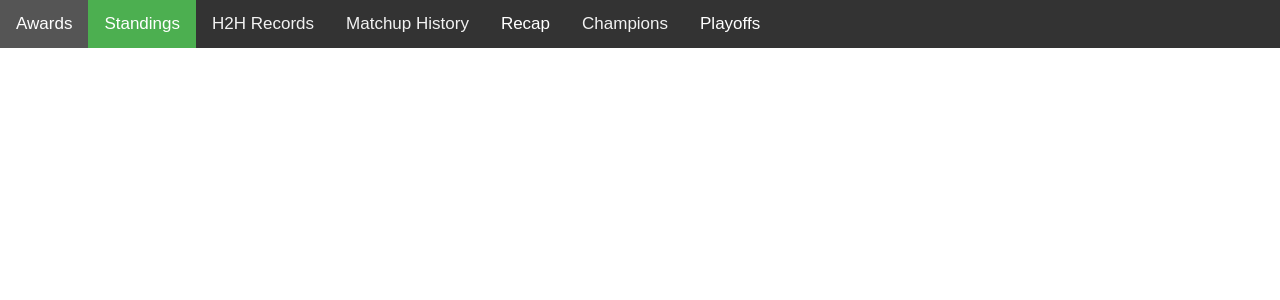
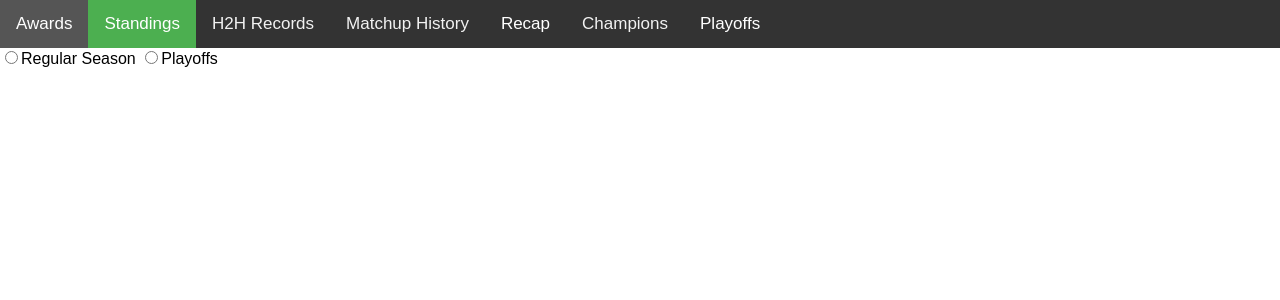
Before and after one commit to raphattack/espn-ffb, a Flask app: page /standings/1 in a window 1280 px wide. Shown: the top 300 px of the page. Run offline with Flask 2, Linux system fonts and the light colour scheme; data that the repository does not hold is empty; parts of the project's set-up code (start-up, migrations or seed data) failed here and were passed over.

Commit message:
Added radio button to toggle between regular season and playoffs.

```diff
--- a/espn_ffb/templates/standings.html
+++ b/espn_ffb/templates/standings.html
@@ -1,6 +1,10 @@
 {%- extends "base.html" -%}
 {% block nav_standings %}active{% endblock %}
 {%- block content -%}
+  <form action="{{ url_for('standings.show', year=year) }}" method="get">
+    <label><input type="radio" name="matchup_type" value="regular" onclick="this.form.submit()" {%- if matchup_type == "regular" %} checked {% endif %}>Regular Season</label>
+    <label><input type="radio" name="matchup_type" value="playoffs" onclick="this.form.submit()"{%- if matchup_type == "playoffs" %} checked {% endif %}>Playoffs</label>
+  </form>
   {%- if records|length > 0 %}
   <div class="stats-table">
     <table>
```
